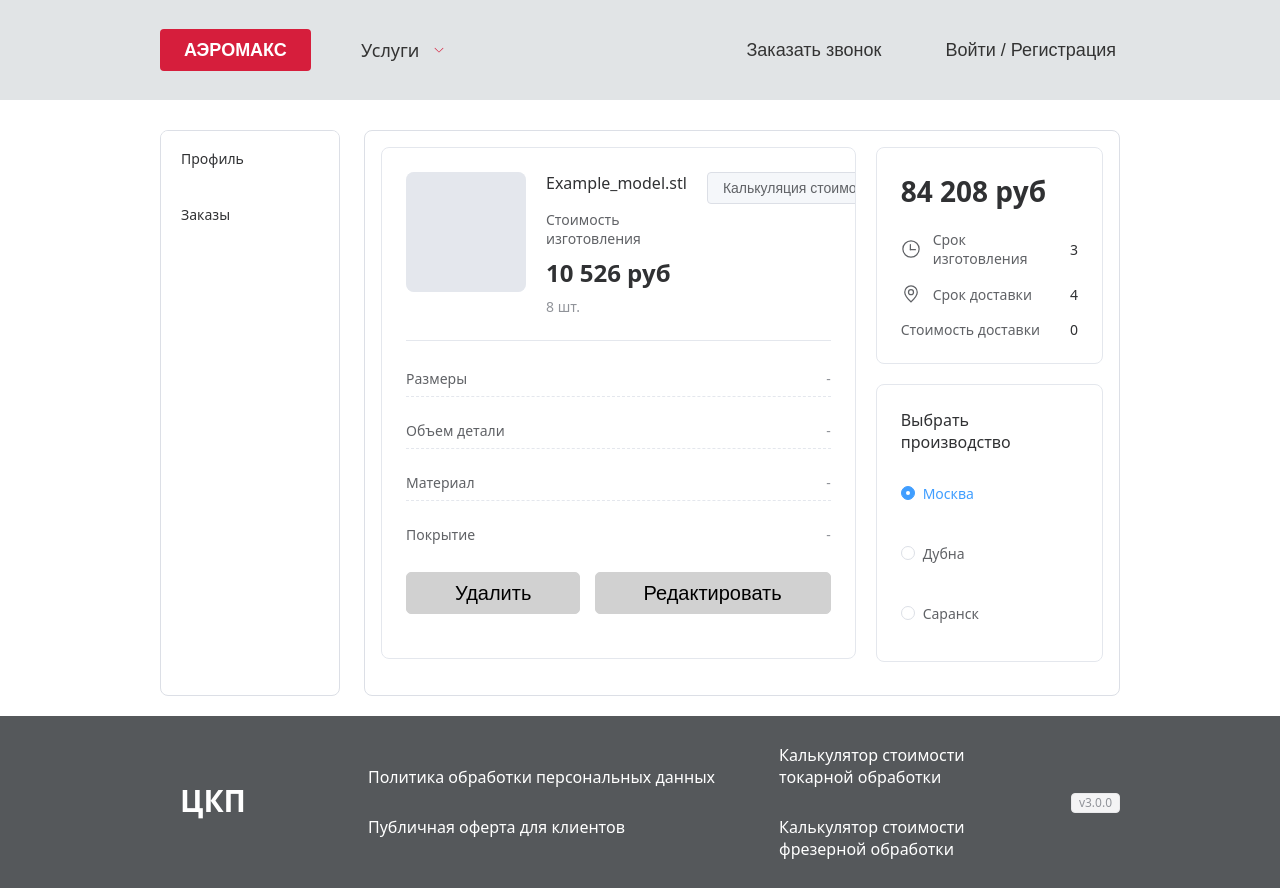
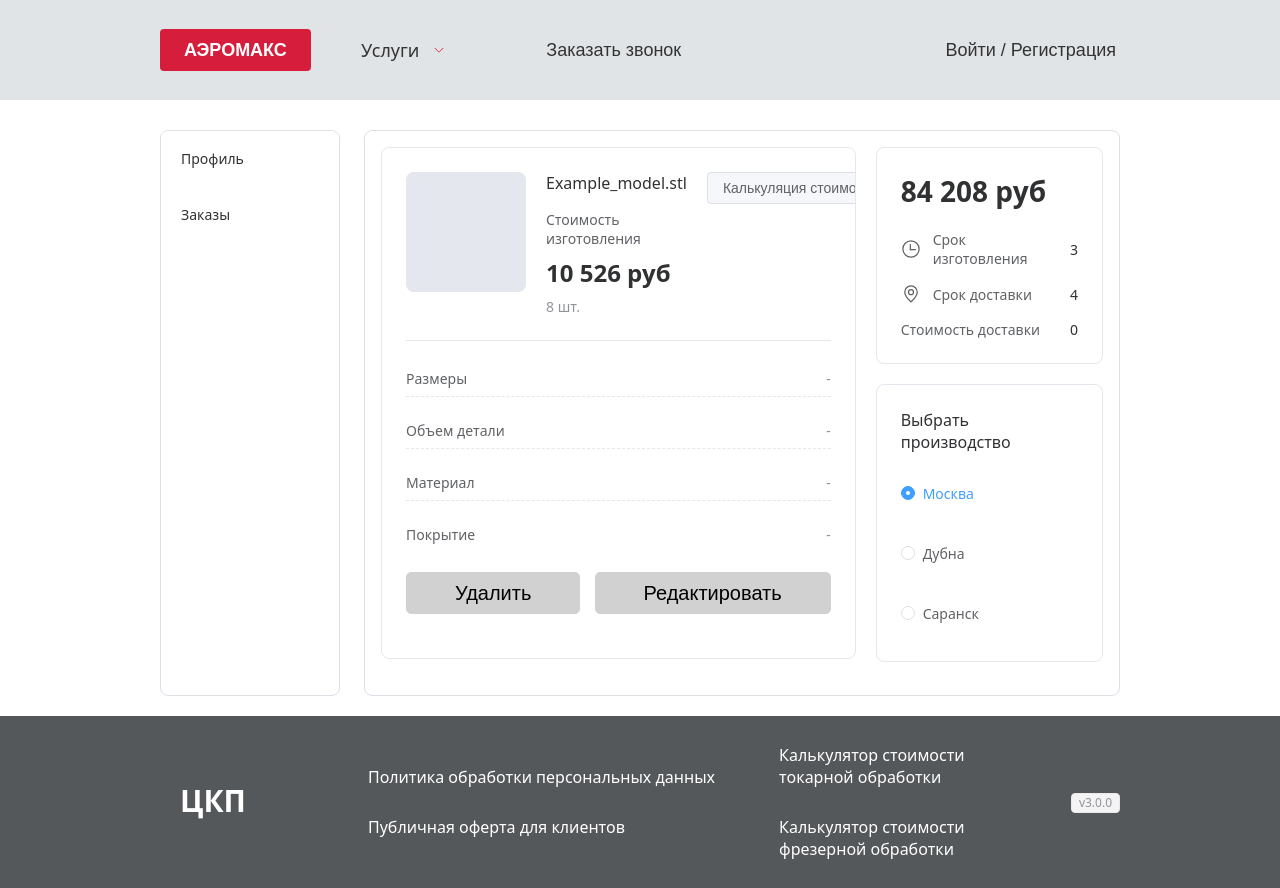
Before and after one commit to js-owl/maas-front, a Vue app: page /personal/calc in a window 1280 px wide. Built offline with nearby package versions, Linux system fonts and the light colour scheme; no server answers.

Commit message:
Refactor UpperMenu component by removing duplicate call button and consolidating button placement for improved layout consistency. Enhanced UI responsiveness and streamlined user interaction.

```diff
--- a/src/components/UpperMenu.vue
+++ b/src/components/UpperMenu.vue
@@ -172,11 +172,12 @@ function onCallRequest() {
                   </el-sub-menu>  -->
                 </el-sub-menu>
               </el-menu>
+
+              <el-button class="call-btn" @click="onCallRequest"> Заказать звонок </el-button>
             </div>
           </div>
 
           <div class="right-wrap">
-            <el-button class="call-btn" @click="onCallRequest"> Заказать звонок </el-button>
             <template v-if="!authStore.getToken">
               <el-button v-if="!isMobile" class="auth-btn" @click="isLoginVisible = true">
                 Войти / Регистрация
```
